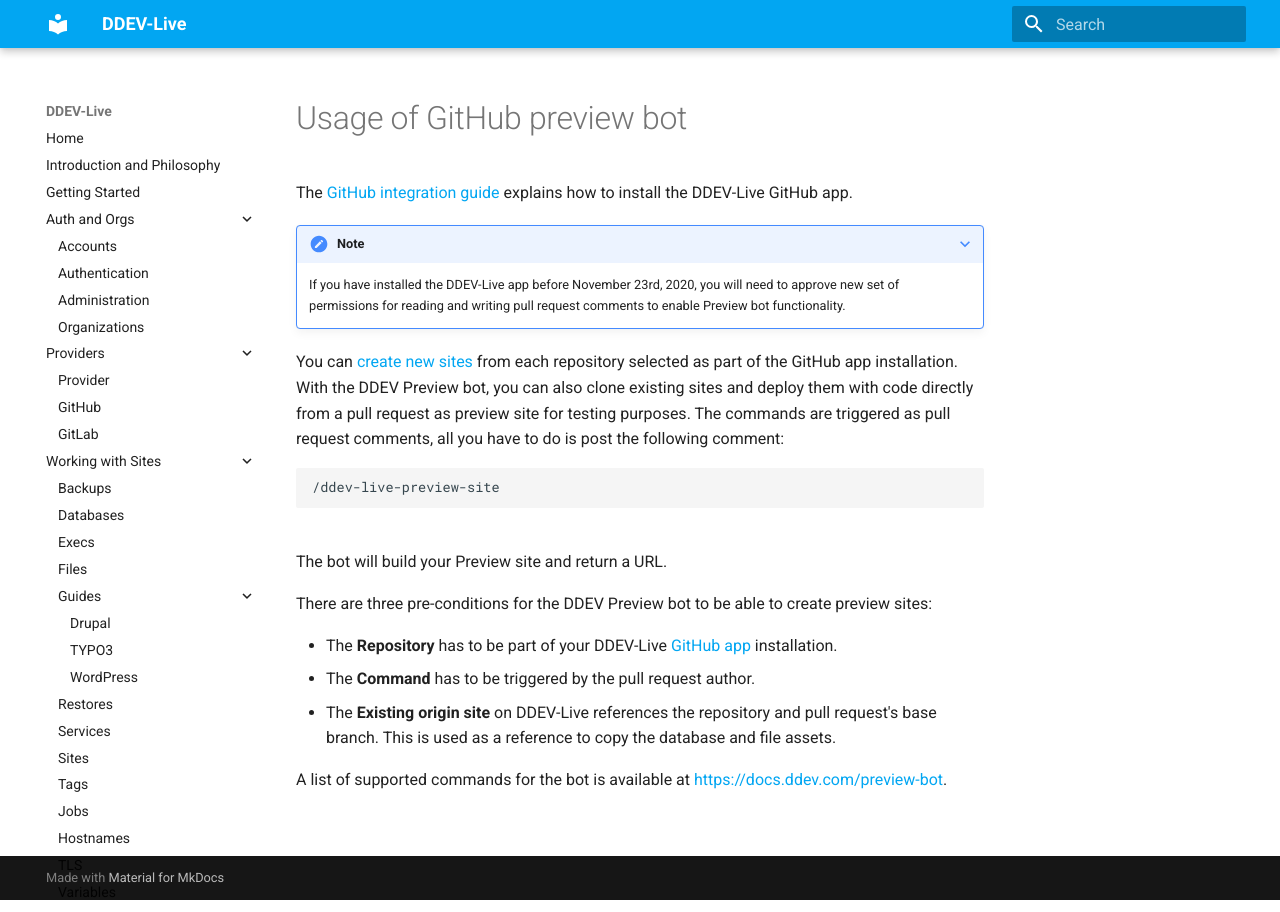
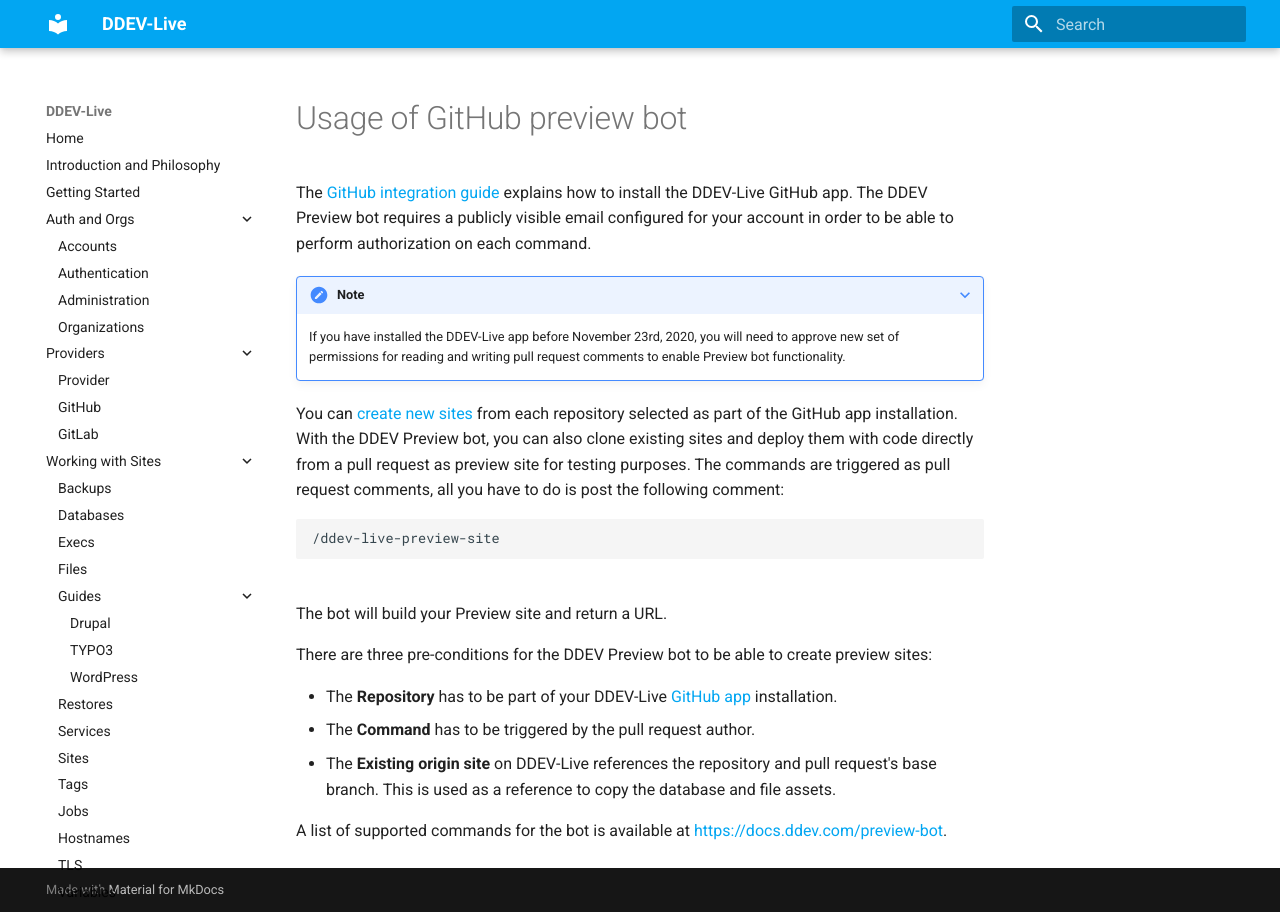
Before and after one commit to fru-io/docs-live, an MkDocs documentation site: the page built from docs/github-bot.md, in a window 1280 px wide. Built offline with MkDocs 1.6.1 and Material for MkDocs 9.7.7, drawn with Linux system fonts in a browser that asks for light colours.

Commit message:
Explain the need for publicly available email for preview bot

```diff
--- a/docs/github-bot.md
+++ b/docs/github-bot.md
@@ -4,7 +4,7 @@ description: Launch DDEV-Live preview sites interacting from GitHub pull request
 ---
 # Usage of GitHub preview bot
 
-The [GitHub integration guide](https://docs.ddev.com/github/) explains how to install the DDEV-Live GitHub app.
+The [GitHub integration guide](https://docs.ddev.com/github/) explains how to install the DDEV-Live GitHub app. The DDEV Preview bot requires a publicly visible email configured for your account in order to be able to perform authorization on each command.
 
 ???+ note
     If you have installed the DDEV-Live app before November 23rd, 2020, you will need to approve new set of permissions for reading and writing pull request comments to enable Preview bot functionality.
```
